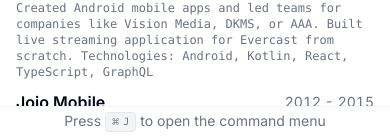
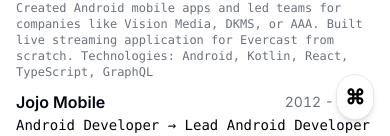
Before and after one commit to BartoszJarocki/cv, a Next.js app: page / in a window 390 px wide. Shown: the part 708-844 px from the top of the page. Built offline with nearby package versions, Linux system fonts and the light colour scheme.

Commit message:
#24 issue resolved

```diff
--- a/package.json
+++ b/package.json
@@ -20,6 +20,7 @@
     "next": "14.0.4",
     "react": "^18",
     "react-dom": "^18",
+    "react-responsive": "^9.0.2",
     "tailwind-merge": "^2.2.0",
     "tailwindcss-animate": "^1.0.7",
     "vaul": "^0.8.0"
--- a/src/components/command-menu.tsx
+++ b/src/components/command-menu.tsx
@@ -1,6 +1,7 @@
 "use client";
 
 import * as React from "react";
+import { useMediaQuery } from "react-responsive";
 
 import {
   CommandDialog,
@@ -18,6 +19,7 @@ interface Props {
 
 export const CommandMenu = ({ links }: Props) => {
   const [open, setOpen] = React.useState(false);
+  const isMobile = useMediaQuery({ maxWidth: 500 });
 
   React.useEffect(() => {
     const down = (e: KeyboardEvent) => {
@@ -33,6 +35,16 @@ export const CommandMenu = ({ links }: Props) => {
 
   return (
     <>
+      {isMobile && (
+        <button
+          className="fixed bottom-4 right-4 rounded-full border bg-white p-2 text-xl font-bold text-black shadow-md"
+          onClick={() => setOpen(true)}
+        >
+          ⌘
+        </button>
+      )}
+
+      {!isMobile && (
         <p className="fixed bottom-0 left-0 right-0 border-t border-t-muted bg-white p-1 text-center text-sm text-muted-foreground print:hidden">
           Press{" "}
           <kbd className="pointer-events-none inline-flex h-5 select-none items-center gap-1 rounded border bg-muted px-1.5 font-mono text-[10px] font-medium text-muted-foreground opacity-100">
@@ -40,6 +52,8 @@ export const CommandMenu = ({ links }: Props) => {
           </kbd>{" "}
           to open the command menu
         </p>
+      )}
+
       <CommandDialog open={open} onOpenChange={setOpen}>
         <CommandInput placeholder="Type a command or search..." />
         <CommandList>
```
Also changed, not shown: 1 other file (tests, documents, lock files or other folders). Lines whose indentation alone changed are shown as unchanged.
